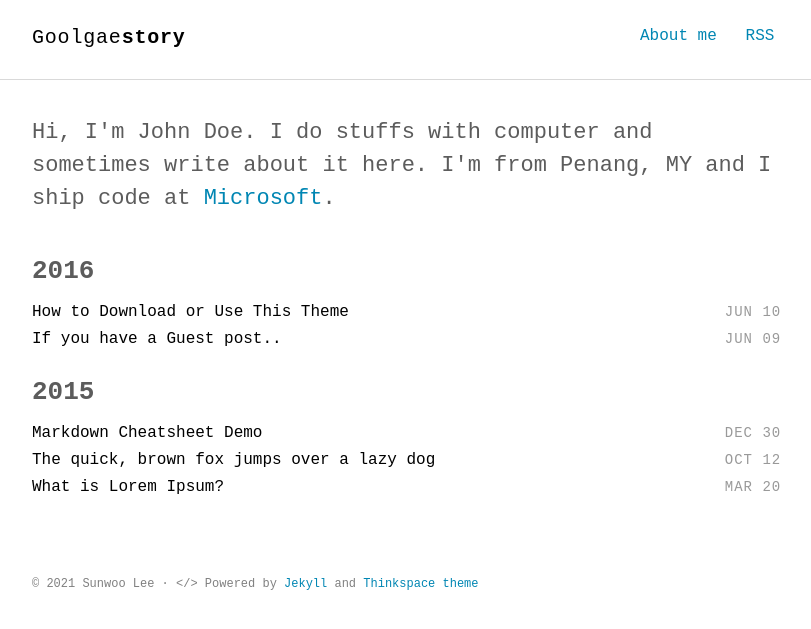
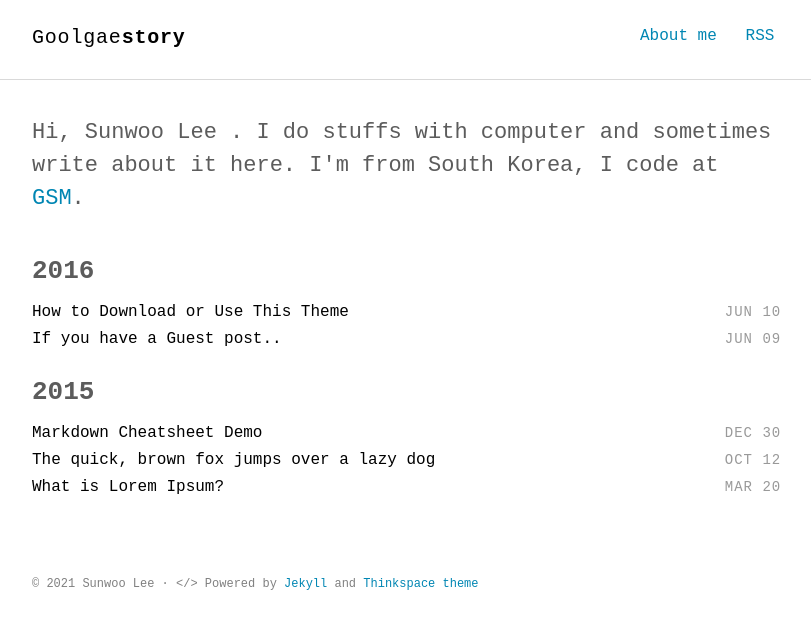
Before and after one commit to Goolgae/Goolgae.github.io, a Jekyll site: the page built from index.html, in a window 1280 px wide. Shown: the top 629 px of the page, without its empty margins (232-1043 px from the left). Built offline with Jekyll 4.4.1, drawn with Linux system fonts in a browser that asks for light colours; some web fonts are replaced.

Commit message:
자기소개 추가

```diff
--- a/_includes/intro.html
+++ b/_includes/intro.html
@@ -1,5 +1,5 @@
 <section class="intro">
   <div class="container">
-    <p class="lead">Hi, I'm John Doe. I do stuffs with computer and sometimes write about it here. I'm from Penang, MY and I ship code at <a href="#">Microsoft</a>.</p>
+    <p class="lead">Hi, Sunwoo Lee . I do stuffs with computer and sometimes write about it here. I'm from South Korea, I code at <a href="#">GSM</a>.</p>
   </div>
 </section>
```
